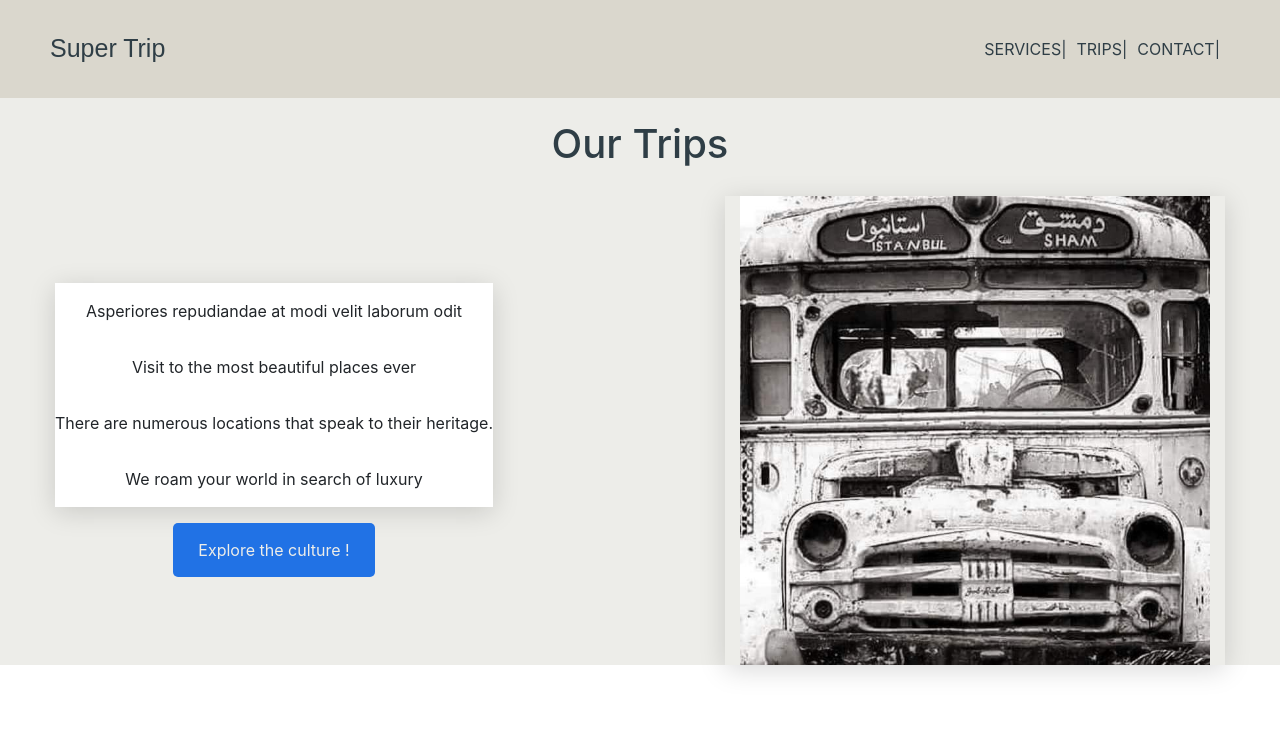
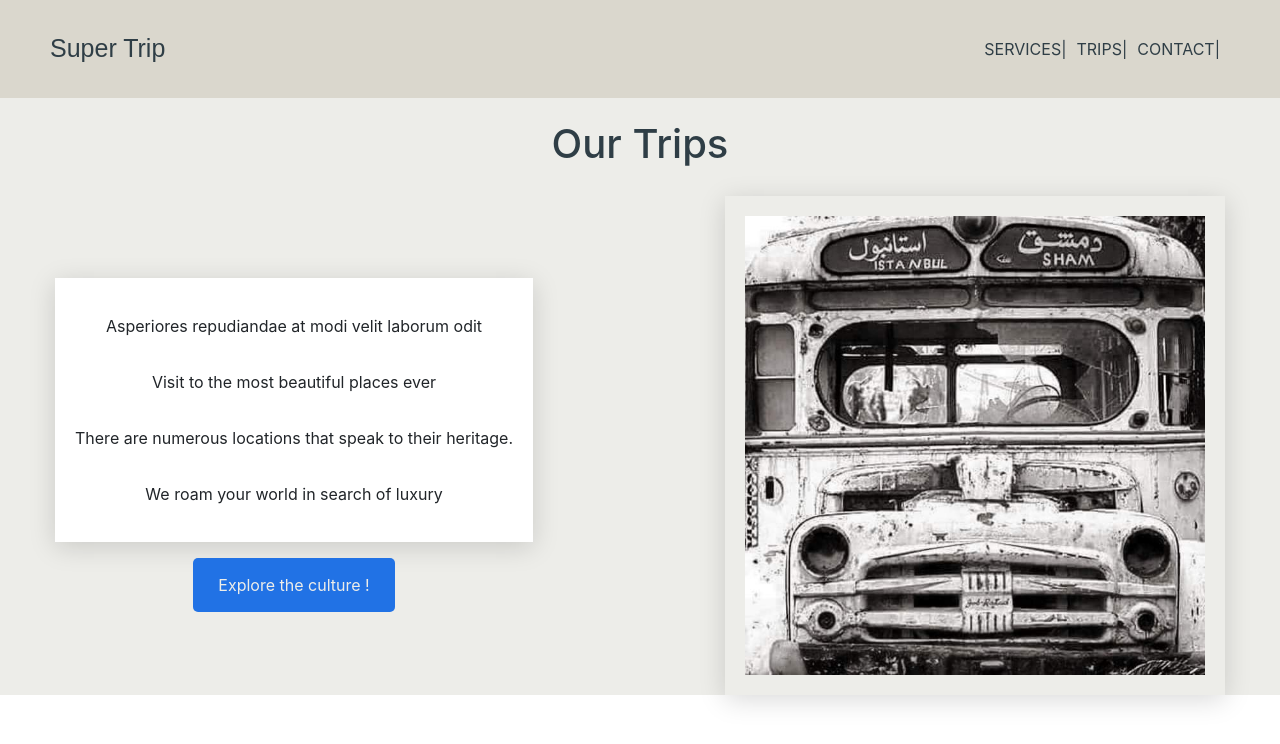
Before and after one commit to Tarek994/bg-React, a React (Create React App) app: page / in a window 1280 px wide. Shown: the top 744 px of the page. Built offline with nearby package versions, Linux system fonts and the light colour scheme.

Commit message:
style(trip.css): set the padding for the image and description box

```diff
--- a/src/Components/trip/Trip.css
+++ b/src/Components/trip/Trip.css
@@ -31,11 +31,12 @@
     list-style: none;
     background-color: #fff;
     height: min-content;
-    padding: 0px;
+    padding: 20px;
     line-height: 3.5em;
     box-shadow: 0 5px 25px rgba(1 1 1 /15%);
 }
 .trip-image{
+    padding: 20px;
     max-width: 500px;
     box-shadow: 0 5px 25px rgba(1 1 1 /15%);
 }
```
